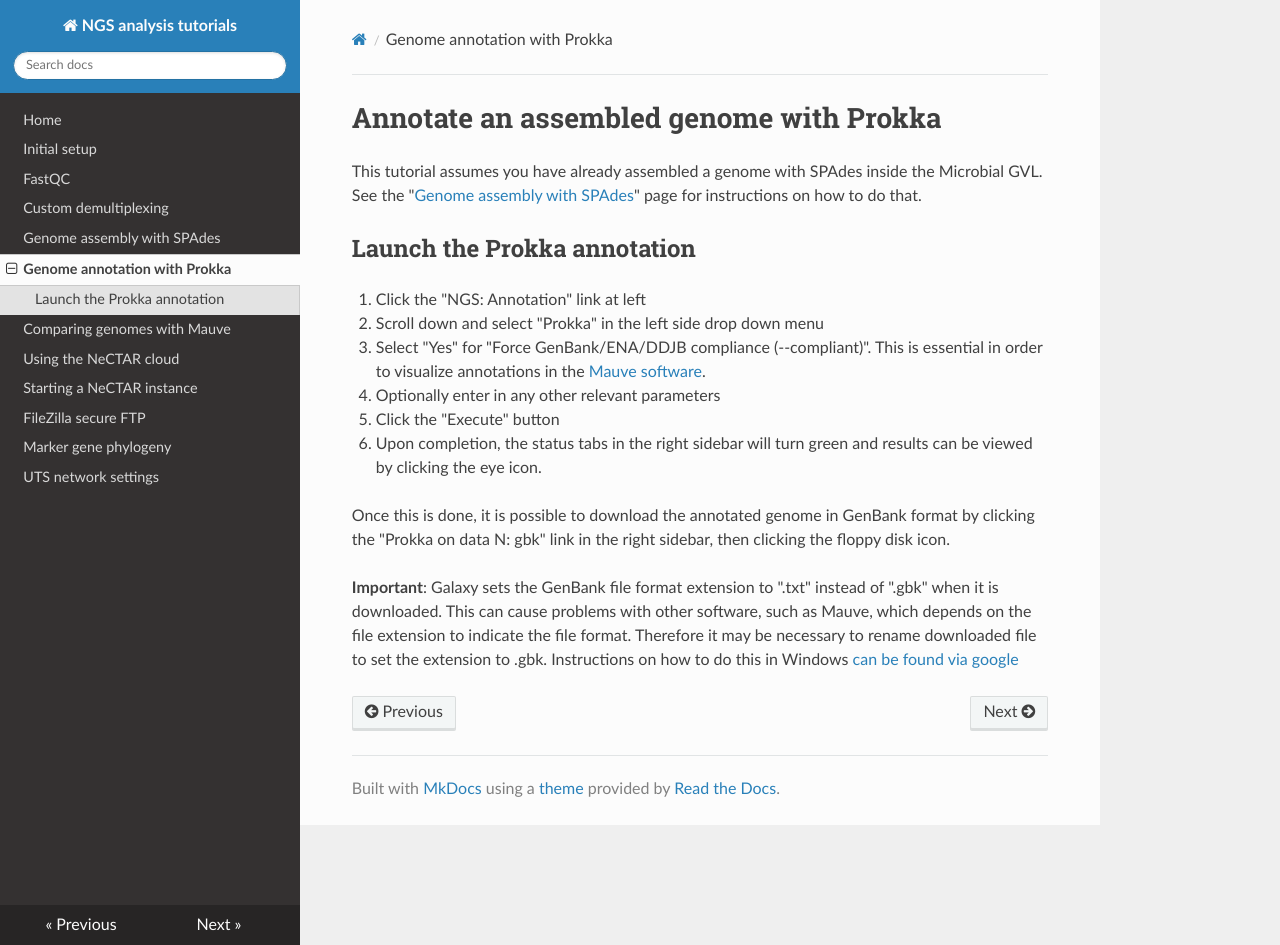
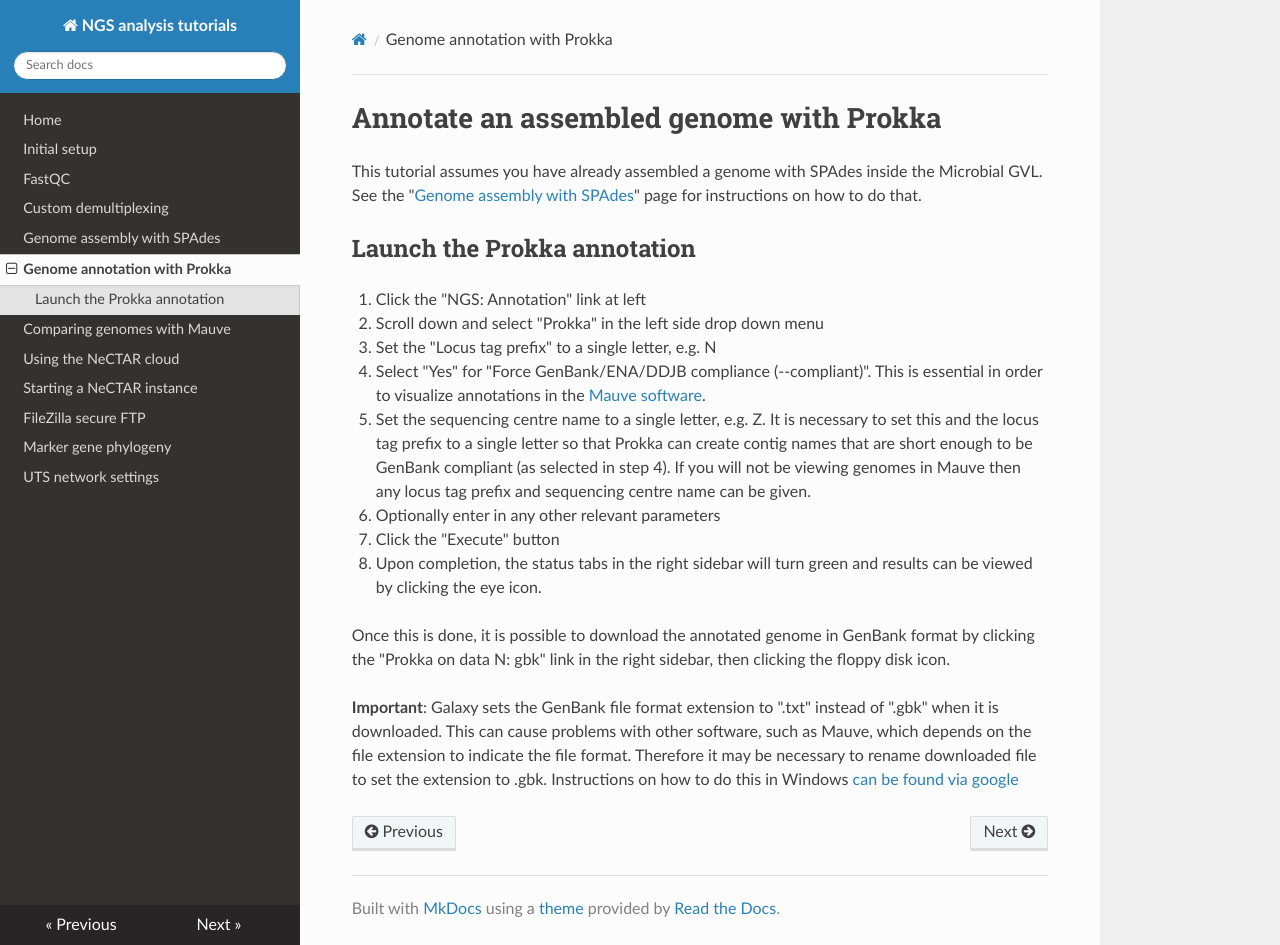
Before and after one commit to koadman/platypusfarm, an MkDocs documentation site: the page built from platypusfarm/docs/annotate.md, in a window 1280 px wide and 945 px high. Built offline with MkDocs 1.6.1, drawn with Linux system fonts in a browser that asks for light colours; nearby versions of some CDN libraries; old or Windows-style settings are respelled for this version of MkDocs.

Commit message:
revised instructions for current versions of Prokka & Microbial GVL

```diff
--- a/platypusfarm/docs/annotate.md
+++ b/platypusfarm/docs/annotate.md
@@ -7,10 +7,12 @@ See the "[Genome assembly with SPAdes](assembly)" page for instructions on how t
 
 1. Click the "NGS: Annotation" link at left
 2. Scroll down and select "Prokka" in the left side drop down menu
-3. Select "Yes" for "Force GenBank/ENA/DDJB compliance (--compliant)". This is essential in order to visualize annotations in the [Mauve software](http://darlinglab.org/mauve).
-4. Optionally enter in any other relevant parameters
-5. Click the "Execute" button
-6. Upon completion, the status tabs in the right sidebar will turn green and results can be viewed by clicking the eye icon.
+3. Set the "Locus tag prefix" to a single letter, e.g. N
+4. Select "Yes" for "Force GenBank/ENA/DDJB compliance (--compliant)". This is essential in order to visualize annotations in the [Mauve software](http://darlinglab.org/mauve).
+5. Set the sequencing centre name to a single letter, e.g. Z. It is necessary to set this and the locus tag prefix to a single letter so that Prokka can create contig names that are short enough to be GenBank compliant (as selected in step 4). If you will not be viewing genomes in Mauve then any locus tag prefix and sequencing centre name can be given.
+6. Optionally enter in any other relevant parameters
+7. Click the "Execute" button
+8. Upon completion, the status tabs in the right sidebar will turn green and results can be viewed by clicking the eye icon.
 
 
 Once this is done, it is possible to download the annotated genome in GenBank format by clicking the "Prokka on data N: gbk" link in the right sidebar, then clicking the floppy disk icon.
```
